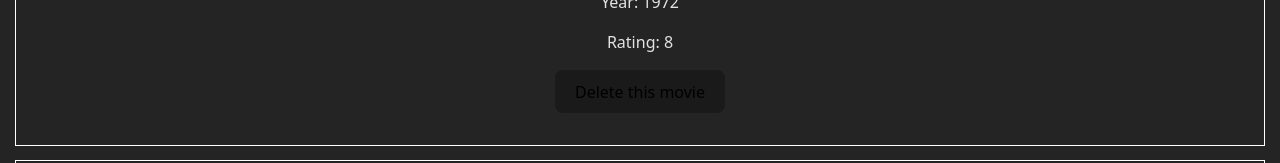
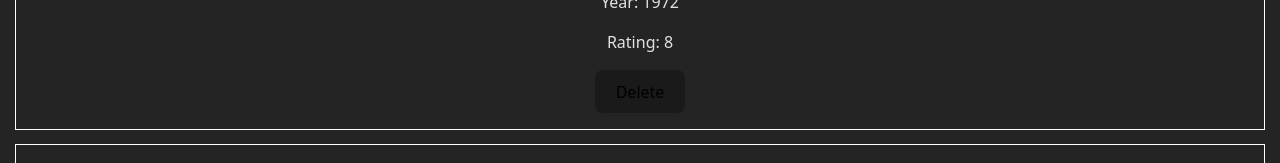
Before and after one commit to ironhack-june2025-fullStuckDevelopers/w4d3-popcorn-time, a React (Vite) app: page / in a window 1280 px wide. Shown: the part 629-792 px from the top of the page. Built offline with nearby package versions, Linux system fonts and the light colour scheme.

Commit message:
refactor: extract movie details to a separate component

```diff
--- /dev/null
+++ b/src/components/MovieCard.jsx
@@ -0,0 +1,15 @@
+function MovieCard(props) {
+
+    return (
+        <div className="card">
+            <h3>{props.movieDetails.title}</h3>
+            <img src={props.movieDetails.imgURL} alt="" />
+            <p>Year: {props.movieDetails.year}</p>
+            <p>Rating: {props.movieDetails.rating}</p>
+
+            <button onClick={()=> {props.onDelete(props.movieDetails.id)}}>Delete</button>
+        </div>
+    )
+}
+
+export default MovieCard
--- a/src/components/MovieList.jsx
+++ b/src/components/MovieList.jsx
@@ -2,6 +2,8 @@
 import { useState } from "react";
 
 import movies from "../data/movies.json"
+import MovieCard from "./MovieCard";
+
 
 function MovieList() {
 
@@ -19,23 +21,17 @@ function MovieList() {
     }
 
 
-
     return (
         <>
             <h1>Number of movies: {moviesToDisplay.length}</h1>
 
             {moviesToDisplay.map((movieObj) => {
                 return (
-                    <div key={movieObj.id} className="card">
-                        <h3>{movieObj.title}</h3>
-                        <img src={movieObj.imgURL} alt="" />
-                        <p>Year: {movieObj.year}</p>
-                        <p>Rating: {movieObj.rating}</p>
-
-                        <p>
-                            <button onClick={() => {deleteMovie(movieObj.id)}}>Delete this movie</button>
-                        </p>
-                    </div>
+                    <MovieCard
+                        key={movieObj.id}
+                        movieDetails={movieObj}
+                        onDelete={deleteMovie}
+                    />
                 )
             })}
         </>
```
